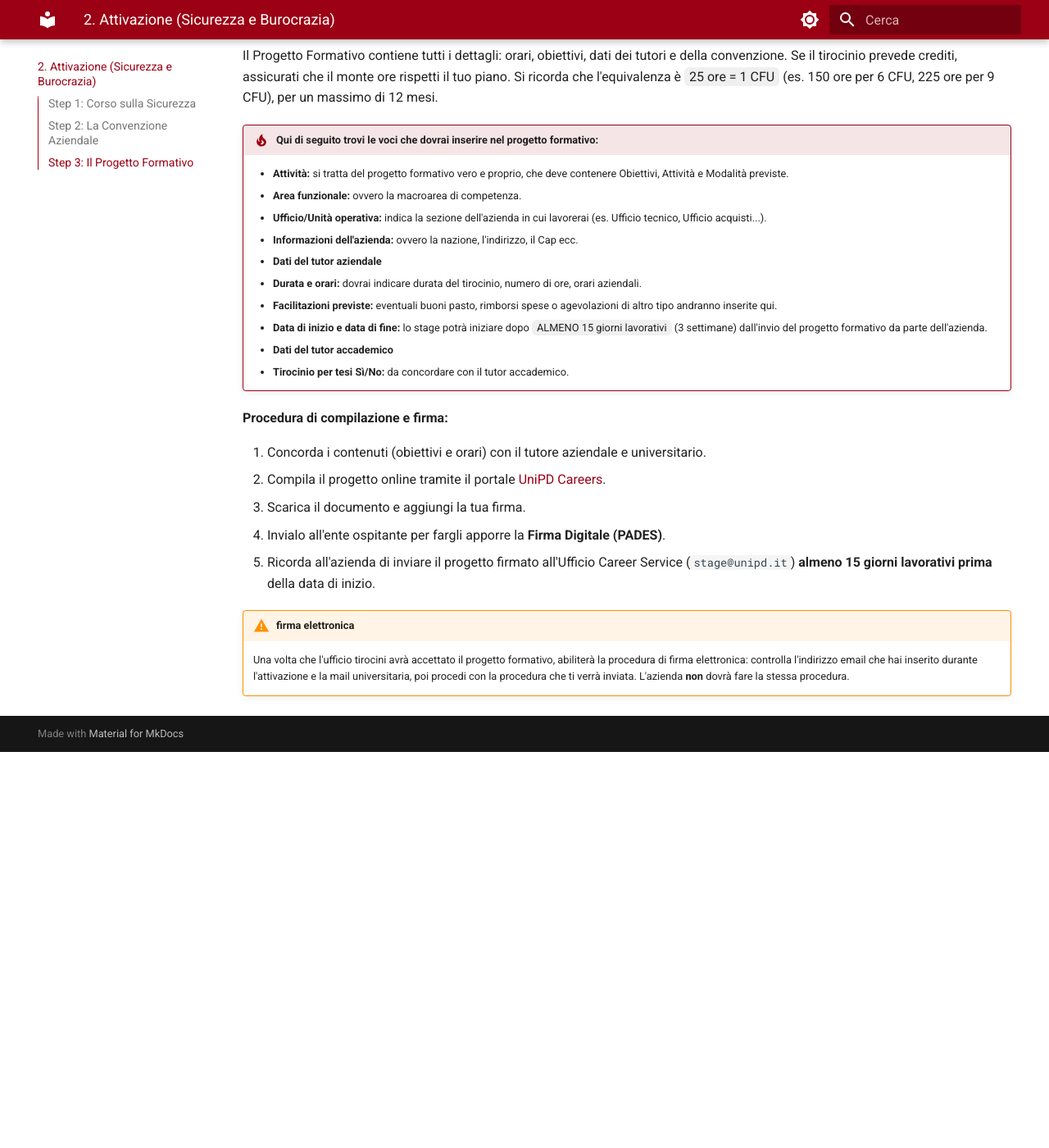
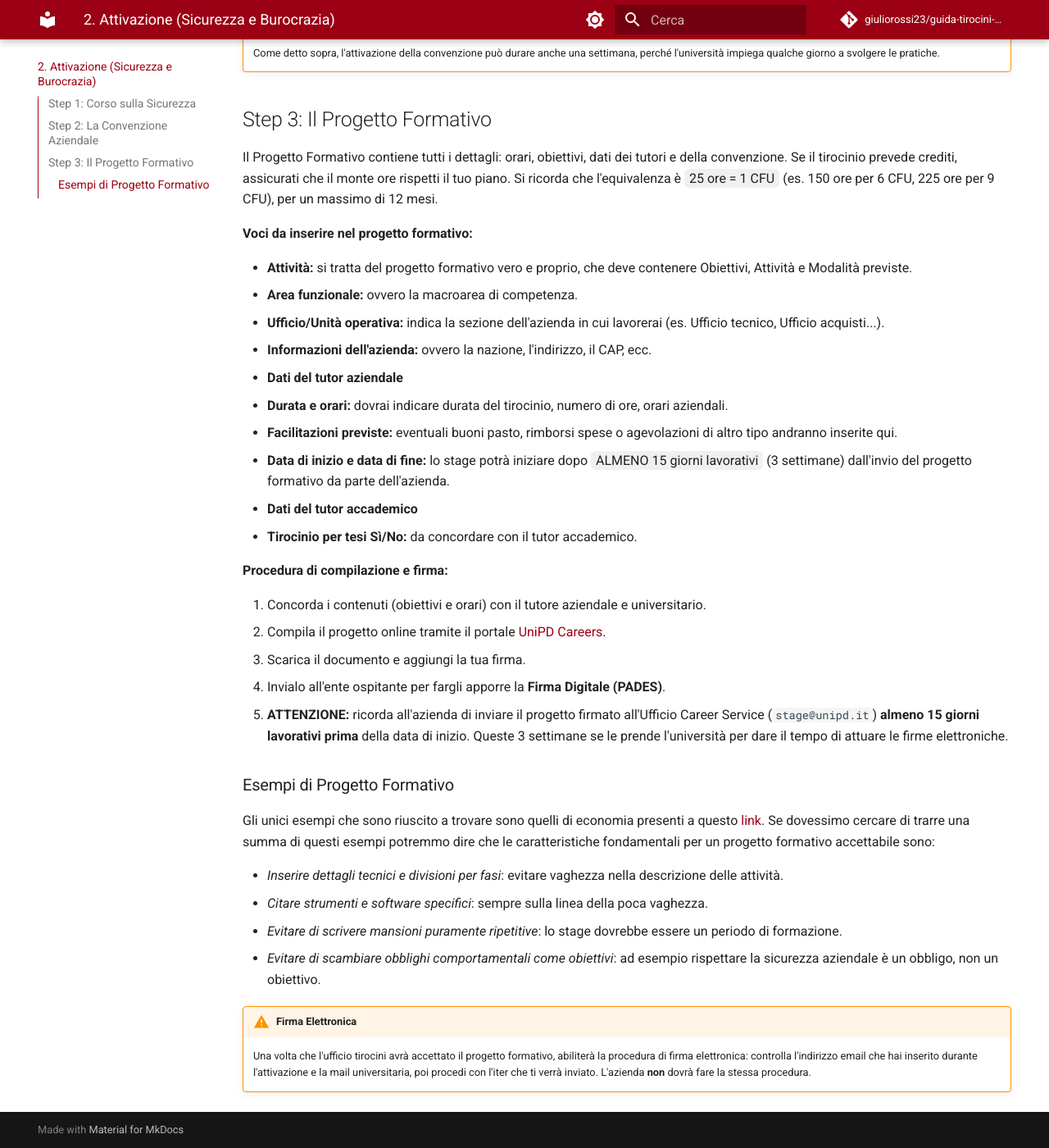
Before and after one commit to giuliorossi23/guida-tirocini-unipd, an MkDocs documentation site: the page built from docs/attivazione.md, in a window 1280 px wide and 1400 px high, scrolled down 1072 px. Shown: the whole window at 82% size. Built offline with MkDocs 1.6.1 and Material for MkDocs 9.7.7, drawn with Linux system fonts in a browser that asks for light colours; comment, search, counter and statistics services are not loaded; before the commit the page ends 1989 px from its top, so only the background shows below that; some of the changed text lies outside the part shown.

Commit message:
Miglioramenti accessibilita, mkdocs.yml, readme e correzioni markdown

```diff
--- a/docs/attivazione.md
+++ b/docs/attivazione.md
@@ -1,6 +1,9 @@
 # 2. Attivazione: Sicurezza, Convenzione e Progetto
 
-Prima di iniziare fisicamente l'attività, è obbligatorio completare un iter burocratico e formativo preciso. In particolare sono necessari tre passaggi:
+Prima di iniziare fisicamente l'attività, è obbligatorio completare un iter burocratico e formativo preciso. In particolare sono necessari tre passaggi: superare il corso sulla sicurezza, stipulare l'eventuale convenzione aziendale e stringere il patto formativo.
+
+!!! warning "Prendersi per tempo"
+    Queste procedure sono quelle che richiedono TEMPO. Inizia a muoverti almeno un mese prima dell'inizio del tirocinio, perché serviranno **1 settimana** per accettare la convenzione aziendale e **3 settimane** per accettare il progetto formativo.
 
 ## Step 1: Corso sulla Sicurezza
 È **obbligatorio** superare il corso base sulla sicurezza, che comprende 4 ore di Formazione Generale, da ottenere tramite un corso online a questo [link](https://elearning.unipd.it/formazione/course/index.php?categoryid=39). Una volta completato, il certificato andrà caricato alla compilazione del progetto formativo.
@@ -22,26 +25,26 @@ L'azienda ospitante deve possedere una convenzione attiva con Unipd.
 *   Se l'ha già, non deve fare nulla. Puoi verificare se la convenzione sia già attiva chiedendo direttamente all'ente ospitante o cercando il C.F./P.IVA dell'azienda nel portale [Unipd Careers](https://careers.unipd.it/it/#/portale/stage-italia/attivazioni/ricerca-attivazioni-manuali).
 *   Se non l'ha, deve [registrarsi online](https://www.unipd.it/attivare-stage-e-tirocini) e inviare la convenzione all'Ufficio Career Service prima che tu possa generare il tuo progetto formativo.
 
-!!! warning "Tempistiche"
-    L'attivazione della convenzione può durare anche una settimana, perché l'università impiega qualche giorno ad attivarla.
+!!! warning "Tempistiche convenzione"
+    Come detto sopra, l'attivazione della convenzione può durare anche una settimana, perché l'università impiega qualche giorno a svolgere le pratiche.
 
 
 ## Step 3: Il Progetto Formativo
 Il Progetto Formativo contiene tutti i dettagli: orari, obiettivi, dati dei tutori e della convenzione.
 Se il tirocinio prevede crediti, assicurati che il monte ore rispetti il tuo piano. Si ricorda che l'equivalenza è <mark>25 ore = 1 CFU</mark> (es. 150 ore per 6 CFU, 225 ore per 9 CFU), per un massimo di 12 mesi.
 
-!!! tip "Qui di seguito trovi le voci che dovrai inserire nel progetto formativo:"
+**Voci da inserire nel progetto formativo:**
 
-    *   **Attività:** si tratta del progetto formativo vero e proprio, che deve contenere Obiettivi, Attività e Modalità previste.
-    *   **Area funzionale:** ovvero la macroarea di competenza.
-    *   **Ufficio/Unità operativa:** indica la sezione dell'azienda in cui lavorerai (es. Ufficio tecnico, Ufficio acquisti...).
-    *   **Informazioni dell'azienda:** ovvero la nazione, l'indirizzo, il Cap ecc.
-    *   **Dati del tutor aziendale**
-    *   **Durata e orari:** dovrai indicare durata del tirocinio, numero di ore, orari aziendali.
-    *   **Facilitazioni previste:** eventuali buoni pasto, rimborsi spese o agevolazioni di altro tipo andranno inserite qui.
-    *   **Data di inizio e data di fine:** lo stage potrà iniziare dopo <mark>ALMENO 15 giorni lavorativi</mark> (3 settimane) dall'invio del progetto formativo da parte dell'azienda.
-    *   **Dati del tutor accademico**
-    *   **Tirocinio per tesi Sì/No:** da concordare con il tutor accademico.
+*   **Attività:** si tratta del progetto formativo vero e proprio, che deve contenere Obiettivi, Attività e Modalità previste.
+*   **Area funzionale:** ovvero la macroarea di competenza.
+*   **Ufficio/Unità operativa:** indica la sezione dell'azienda in cui lavorerai (es. Ufficio tecnico, Ufficio acquisti...).
+*   **Informazioni dell'azienda:** ovvero la nazione, l'indirizzo, il CAP, ecc.
+*   **Dati del tutor aziendale**
+*   **Durata e orari:** dovrai indicare durata del tirocinio, numero di ore, orari aziendali.
+*   **Facilitazioni previste:** eventuali buoni pasto, rimborsi spese o agevolazioni di altro tipo andranno inserite qui.
+*   **Data di inizio e data di fine:** lo stage potrà iniziare dopo <mark>ALMENO 15 giorni lavorativi</mark> (3 settimane) dall'invio del progetto formativo da parte dell'azienda.
+*   **Dati del tutor accademico**
+*   **Tirocinio per tesi Sì/No:** da concordare con il tutor accademico.
 
 
 **Procedura di compilazione e firma:**
@@ -50,7 +53,17 @@ Se il tirocinio prevede crediti, assicurati che il monte ore rispetti il tuo pia
 2.  Compila il progetto online tramite il portale [UniPD Careers](https://careers.unipd.it/it/#/portale/stage-italia/attivazioni/ricerca-attivazioni-manuali).
 3.  Scarica il documento e aggiungi la tua firma.
 4.  Invialo all'ente ospitante per fargli apporre la **Firma Digitale (PADES)**.
-5.  Ricorda all'azienda di inviare il progetto firmato all'Ufficio Career Service (`stage@unipd.it`) **almeno 15 giorni lavorativi prima** della data di inizio.
+5.  **ATTENZIONE:** ricorda all'azienda di inviare il progetto firmato all'Ufficio Career Service (`stage@unipd.it`) **almeno 15 giorni lavorativi prima** della data di inizio. Queste 3 settimane se le prende l'università per dare il tempo di attuare le firme elettroniche.
 
-!!! warning "firma elettronica"
-    Una volta che l'ufficio tirocini avrà accettato il progetto formativo, abiliterà la procedura di firma elettronica: controlla l'indirizzo email che hai inserito durante l'attivazione e la mail universitaria, poi procedi con la procedura che ti verrà inviata. L'azienda **non** dovrà fare la stessa procedura.
+### Esempi di Progetto Formativo
+
+Gli unici esempi che sono riuscito a trovare sono quelli di economia presenti a questo [link](https://economia.unipd.it/sites/decon.unipd.it/files/ESEMPI%20progetti%20formativo.pdf).
+Se dovessimo cercare di trarre una summa di questi esempi potremmo dire che le caratteristiche fondamentali per un progetto formativo accettabile sono:
+
+*   *Inserire dettagli tecnici e divisioni per fasi*: evitare vaghezza nella descrizione delle attività.
+*   *Citare strumenti e software specifici*: sempre sulla linea della poca vaghezza.
+*   *Evitare di scrivere mansioni puramente ripetitive*: lo stage dovrebbe essere un periodo di formazione.
+*   *Evitare di scambiare obblighi comportamentali come obiettivi*: ad esempio rispettare la sicurezza aziendale è un obbligo, non un obiettivo.
+
+!!! warning "Firma Elettronica"
+    Una volta che l'ufficio tirocini avrà accettato il progetto formativo, abiliterà la procedura di firma elettronica: controlla l'indirizzo email che hai inserito durante l'attivazione e la mail universitaria, poi procedi con l'iter che ti verrà inviato. L'azienda **non** dovrà fare la stessa procedura.
--- a/mkdocs.yml
+++ b/mkdocs.yml
@@ -1,5 +1,11 @@
 site_name: Guida Tirocini UniPD
 site_description: Guida chiara e operativa per i tirocini degli studenti di Padova
+site_url: https://giuliorossi23.github.io/guida-tirocini-unipd/
+site_author: Giulio Rossi
+
+repo_name: giuliorossi23/guida-tirocini-unipd
+repo_url: https://github.com/giuliorossi23/guida-tirocini-unipd
+edit_uri: edit/main/docs/
 
 theme:
   name: material
@@ -20,7 +26,15 @@ theme:
   features:
     - navigation.tabs
     - navigation.instant
+    - navigation.top
     - toc.integrate
+    - search.suggest
+    - search.highlight
+    - content.action.edit
+
+plugins:
+  - search:
+      lang: it
 
 markdown_extensions:
   - attr_list
--- /dev/null
+++ b/requirements.txt
@@ -0,0 +1 @@
+mkdocs-material>=9.5.0
```
Also changed, not shown: other parts of docs/attivazione.md (+1 -1 lines), README.md (added, +67 -0 lines), docs/contatti.md (+1 -1 lines), docs/crediti.md (+3 -2 lines), docs/index.md (+6 -9 lines), 2 other files.
